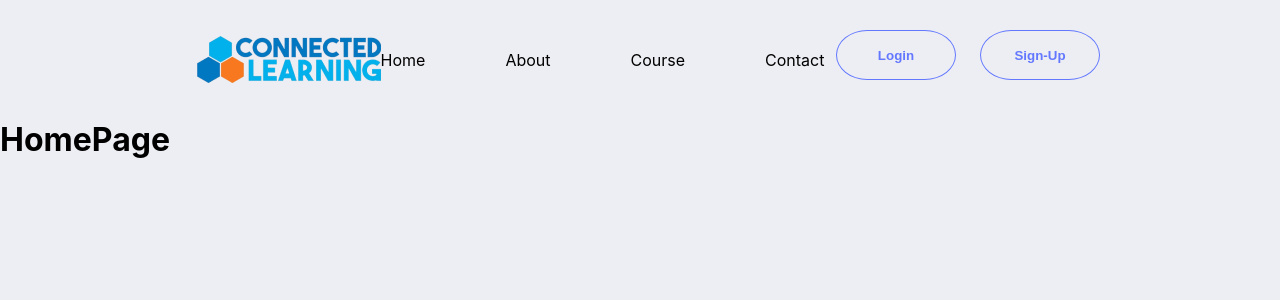
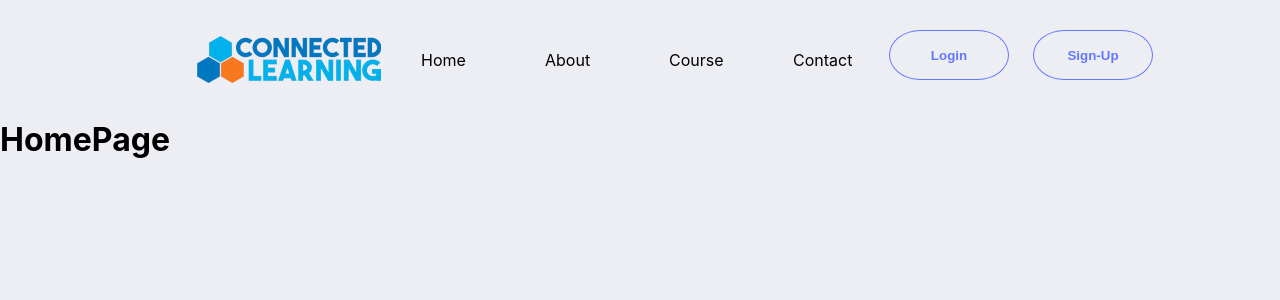
Before and after one commit to aliShaiaz/ConnectedLearning, a React (Create React App) app: page / in a window 1280 px wide. Shown: the top 300 px of the page. Built offline with nearby package versions, Linux system fonts and the light colour scheme.

Commit message:
NavRoutes Complete with CSS

```diff
--- a/src/components/NavBar.jsx
+++ b/src/components/NavBar.jsx
@@ -1,5 +1,6 @@
 import React from "react";
 import imageFiles from "../files/_imageFiles";
+import { Link } from "react-router-dom";
 
 const NavBar = () => {
   return (
@@ -7,10 +8,18 @@ const NavBar = () => {
       <div className="NavBar">
         <img src={imageFiles.Logo} alt="Logo" />
         <ul>
-          <li>Home</li>
-          <li>About</li>
-          <li>Course</li>
-          <li>Contact</li>
+          <li>
+            <Link to="/">Home</Link>
+          </li>
+          <li>
+            <Link to="/about">About</Link>
+          </li>
+          <li>
+            <Link to="/course">Course</Link>
+          </li>
+          <li>
+            <Link to="/contact">Contact</Link>
+          </li>
         </ul>
         <div>
           <button>Login</button>
--- a/src/css/NavBar.css
+++ b/src/css/NavBar.css
@@ -22,23 +22,33 @@
 /* Links */
 
 .NavBar ul {
-  min-width: 50%;
+  width: 662px;
   display: flex;
   list-style-type: none;
-  /* justify-content: space-around; */
   justify-content: center;
 }
 
 .NavBar ul li {
-  background-color: gren;
+  display: flex;
+  width: 124px;
+}
+.NavBar ul li a {
+  text-align: center;
+  text-decoration: none;
+  color: black;
   margin: 0 20px;
   font-size: 24;
   padding: 20px;
 }
-.NavBar ul li:hover {
-  /* font-weight: bold; */
+.NavBar ul li a:hover {
+  font-weight: bolder;
   color: var(--clr1);
 }
+
+/* .NavBar ul li a {
+  text-decoration: none;
+  color: black;
+} */
 
 /*  */
 
```
